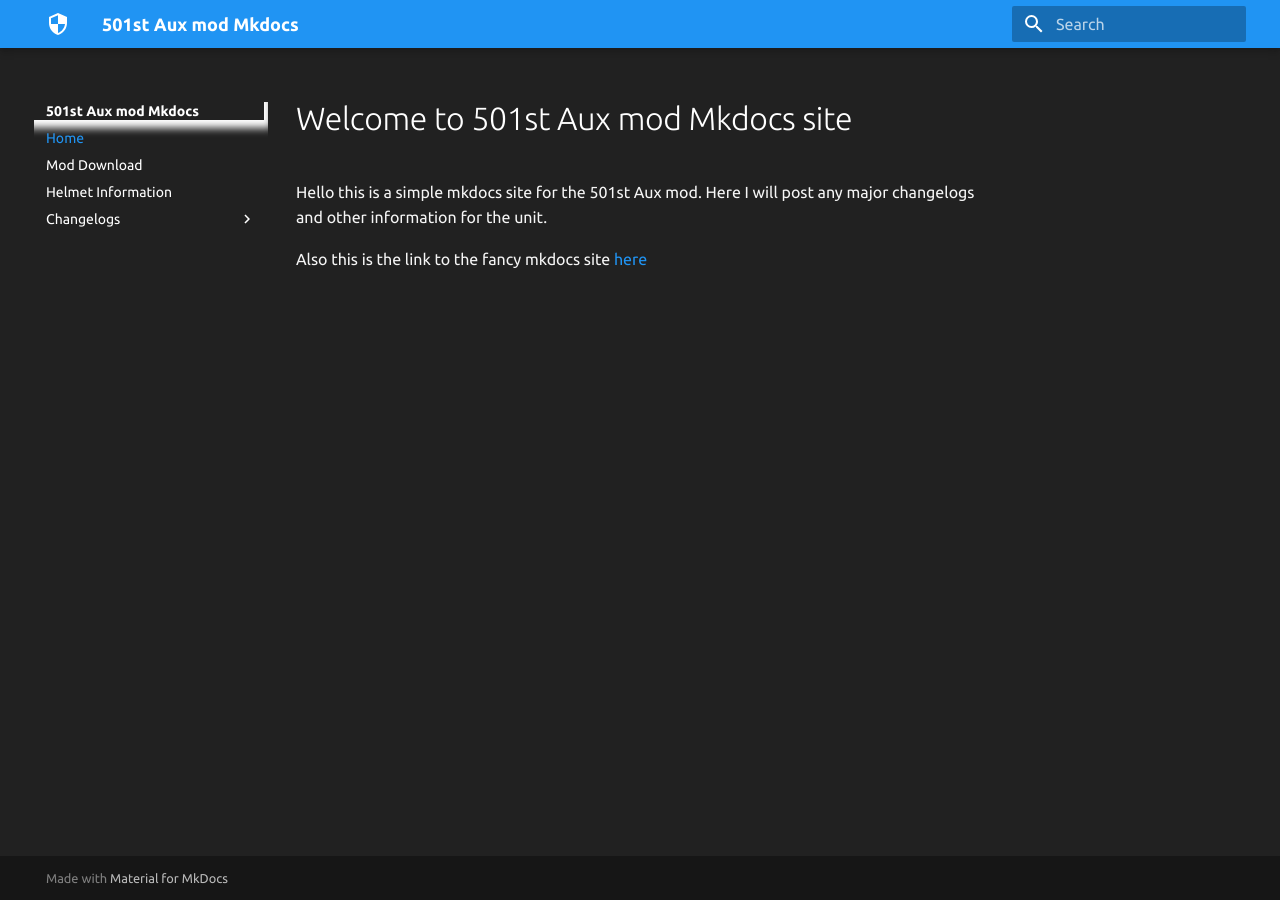
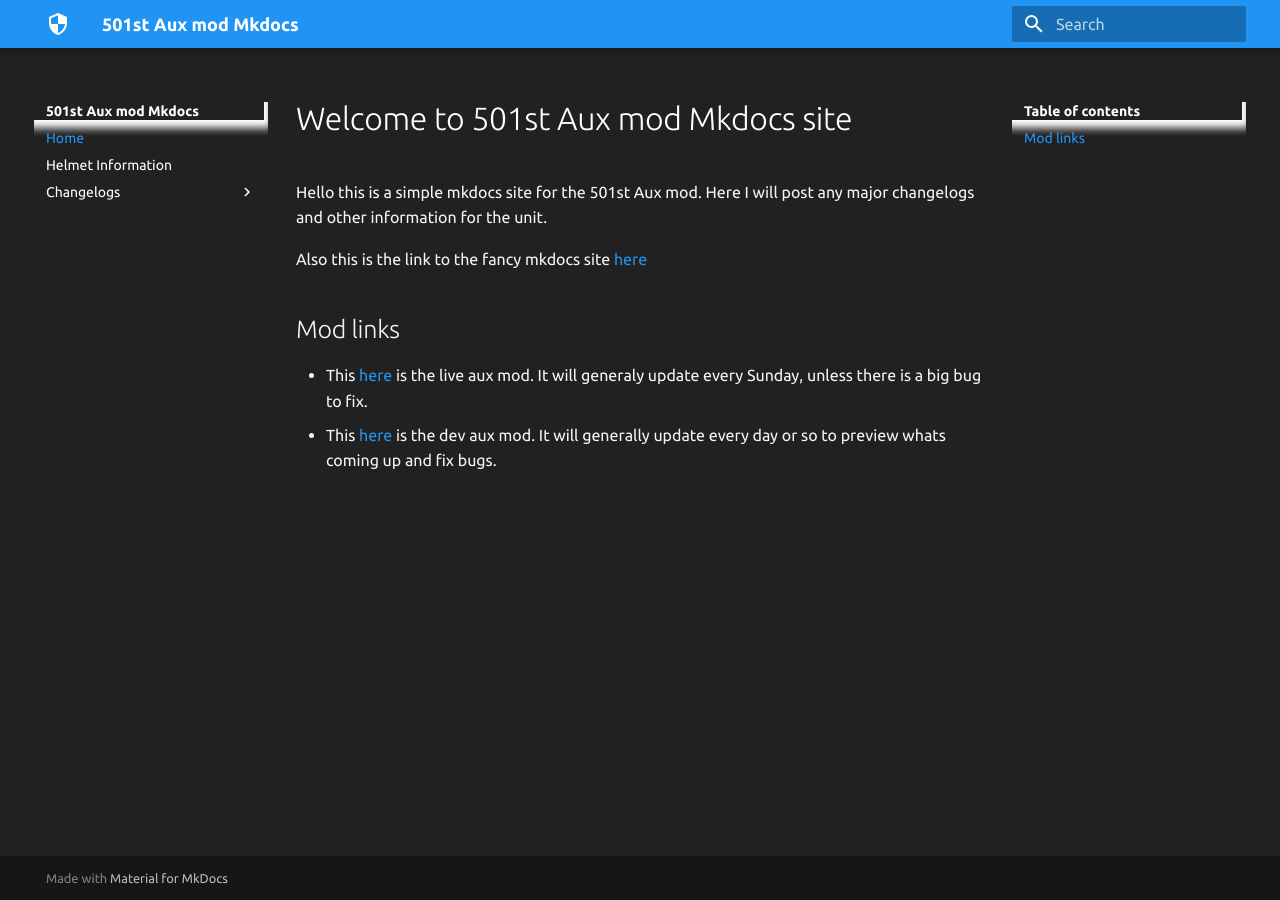
Before and after one commit to bfp4f360/aux-mkdocs, an MkDocs documentation site: the page built from docs/index.md, in a window 1280 px wide. Built offline with MkDocs 1.6.1 and Material for MkDocs 9.7.7, drawn with Linux system fonts in a browser that asks for light colours.

Commit message:
removed mod link page

```diff
--- a/docs/index.md
+++ b/docs/index.md
@@ -3,3 +3,8 @@
 Hello this is a simple mkdocs site for the 501st Aux mod. Here I will post any major changelogs and other information for the unit.
 
 Also this is the link to the fancy mkdocs site [here](https://aux-mkdocs.readthedocs.io/en/latest/)
+
+## Mod links
+
+- This [here](https://steamcommunity.com/sharedfiles/filedetails/?id=1847261252) is the live aux mod. It will generaly update every Sunday, unless there is a big bug to fix.
+- This [here](https://steamcommunity.com/sharedfiles/filedetails/?id=1895624803) is the dev aux mod. It will generally update every day or so to preview whats coming up and fix bugs.
--- a/mkdocs.yml
+++ b/mkdocs.yml
@@ -3,7 +3,6 @@ site_name: 501st Aux mod Mkdocs
 
 nav:
     - Home: index.md
-    - Mod Download: mod_links.md
     - Helmet Information: helmets.md
     - Changelogs:
         Changelog Information: changelog.md
```
Also changed, not shown: docs/mod_links.md (+0 -3 lines).
